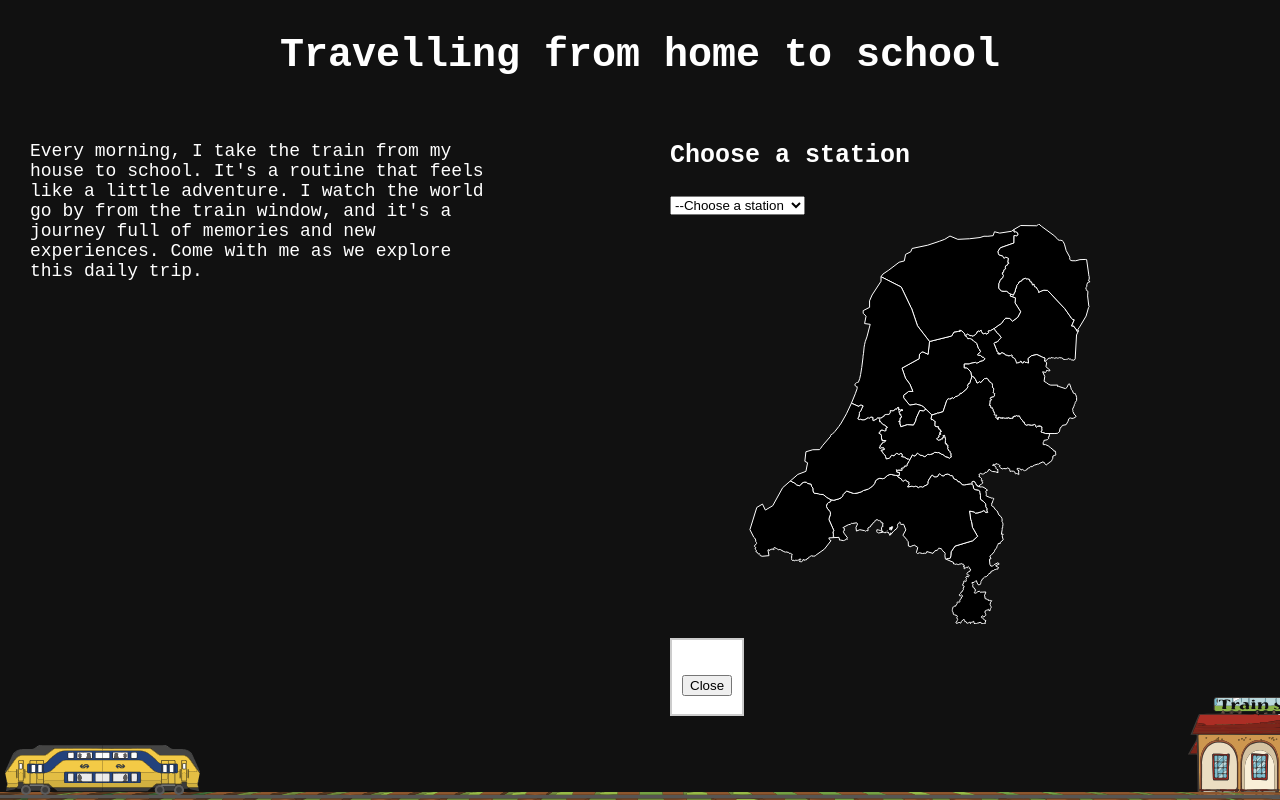
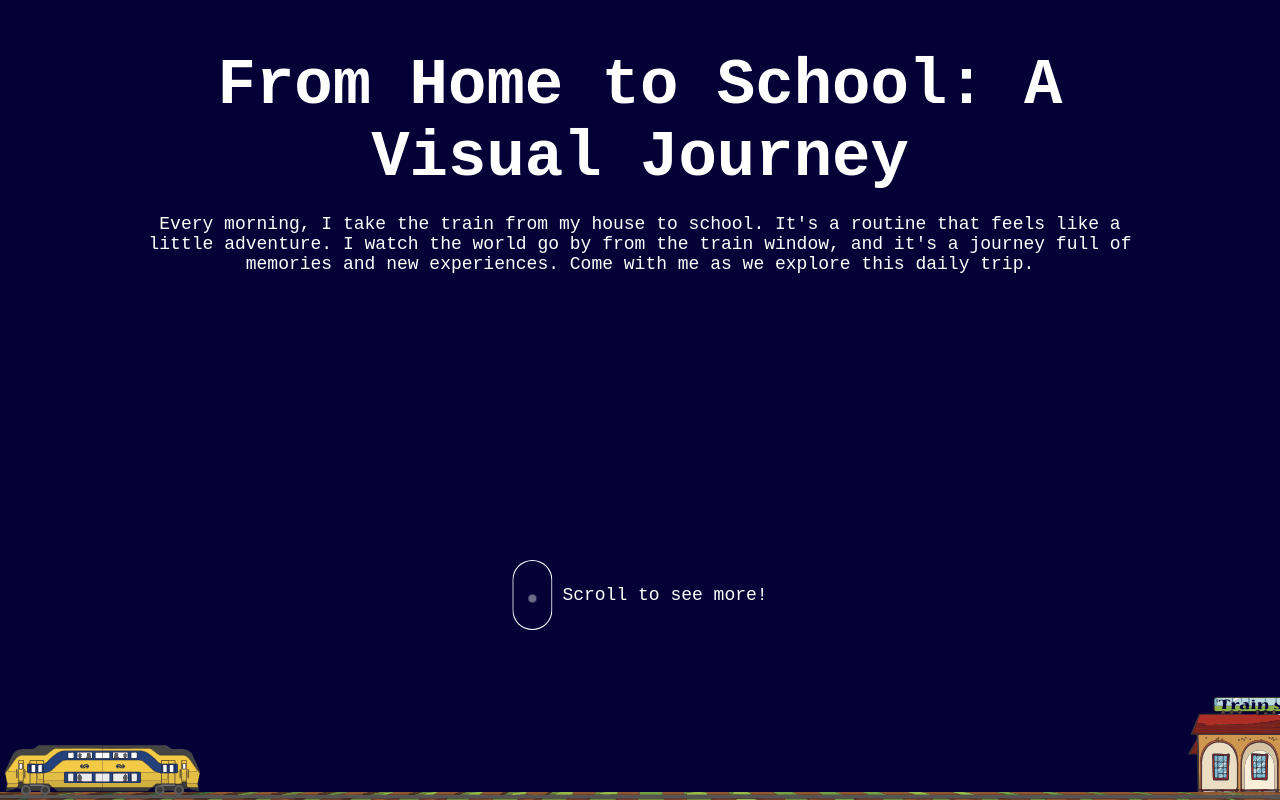
Before and after one commit to Kboere/Tech-Track-23-24, a SvelteKit app: page / in a window 1280 px wide. Built offline with nearby package versions, Linux system fonts and the light colour scheme.

Commit message:
dynamically loading data in + added a table

```diff
--- a/src/components/provinces-map.svelte
+++ b/src/components/provinces-map.svelte
@@ -3,6 +3,8 @@
 	import * as d3 from 'd3';
 
 	let geojson;
+	let selectedStation = '';
+	let stationInfo = '';
 
 	onMount(() => {
 		// Select the SVG container where you want to render the map
@@ -18,7 +20,7 @@
 				let geojson = json;
 
 				// Set the projection size after you have the geojson data
-				projection.fitSize([500, 400], geojson); // Adjust the size as needed
+				projection.fitSize([600, 600], geojson); // Adjust the size as needed
 
 				// Define the SVG path element for your features
 				const paths = svg
@@ -28,16 +30,17 @@
 					.append('path')
 					.attr('d', geoGenerator)
 					.style('stroke', '#fff')
+					.style('fill', 'transparent')
 					.style('stroke-width', 1);
 
 				console.log('GeoJSON data loaded successfully'); // Add this log
 			})
-			.catch((error) => {
-				console.error('Error loading GeoJSON:', error);
+			.catch((err) => {
+				console.error('Error loading GeoJSON:', err);
 			});
 
 		// Function to update the map and pop-up based on the selected station
-		const updateMapAndPopup = (selectedStation) => {
+		const updateMapAndTable = (selectedStation) => {
 			svg.selectAll('.new-point').remove();
 
 			// Load the GeoJSON data for trainstations
@@ -67,10 +70,21 @@
 							})
 							.attr('r', 5)
 							.style('fill', 'red')
-							.on('click', () => {
-								console.log('testen');
-								openPopup(selectedStation);
+							.on('mouseover', () => {
+								svg
+									.append('text')
+									.attr('x', projection(selectedStationFeature.geometry.coordinates)[0] + 10)
+									.attr('y', projection(selectedStationFeature.geometry.coordinates)[1])
+									.text(selectedStationFeature.properties.name)
+									.attr('class', 'station-label');
+							})
+							.on('mouseout', () => {
+								// Remove the text label on mouseout
+								svg.selectAll('.station-label').remove();
 							});
+
+						// Dynamically generate table rows based on the selected station
+						stationInfo = generateStationInfo(trainStations, selectedStation);
 					} else {
 						console.error('Station not found in GeoJSON data.');
 					}
@@ -84,47 +98,65 @@
 		document.getElementById('station-select').addEventListener('change', (event) => {
 			const selectedStation = event.target.value;
 			console.log(`Selected station: ${selectedStation}`); // Add this log
-			updateMapAndPopup(selectedStation);
+			updateMapAndTable(selectedStation);
 		});
 
-		// Function to open the pop-up and populate its content with data
-		const openPopup = (title) => {
-			document.getElementById('popup-title').textContent = title;
-			document.getElementById('popup').style.display = 'block'; // Show the pop-up
-		};
-
-		// Function to close the pop-up
-		const closePopup = () => {
-			document.getElementById('popup').style.display = 'none'; // Hide the pop-up
-		};
-
-		// Add a click event listener to the "Close" button inside the pop-up
-		document.getElementById('close-popup').addEventListener('click', () => {
-			closePopup(); // Close the pop-up when the "Close" button is clicked
-		});
+		// Function to dynamically generate table rows based on the selected station
+		function generateStationInfo(trainStations, selectedStation) {
+			return trainStations
+				.filter((station) => station.properties.name === selectedStation)
+				.map((station) => {
+					return `
+            <tr>
+                <td>Station was build in: </td>
+                <td>${station.properties.name}</td>
+            </tr>
+            <tr>
+                <td>Station's coordinates are: </td>
+                <td>${station.geometry.coordinates}</td>
+            </tr>
+            <tr>
+                <td>other data...: </td>
+                <td>${station.geometry.coordinates}</td>
+            </tr>
+        `;
+				})
+				.join('');
+		}
 	});
 </script>
 
 <div class="g-center">
-    <h1>Travelling from home to school</h1>
+	<h2>A few stations and it's history</h2>
 </div>
 
 <div class="g-left intro">
-	<p class="intro">
-		Every morning, I take the train from my house to school. It's a routine that feels like a little
-		adventure. I watch the world go by from the train window, and it's a journey full of memories
-		and new experiences. Come with me as we explore this daily trip.
-	</p>
+	<div class="tbl-header">
+		<table cellpadding="0" cellspacing="0" border="0">
+			<thead>
+				<tr>
+					<th>Trainstation of {selectedStation}</th>
+				</tr>
+			</thead>
+		</table>
+	</div>
+	<div class="tbl-content">
+		<table cellpadding="0" cellspacing="0" border="0">
+			<tbody>
+				{@html stationInfo}
+			</tbody>
+		</table>
+	</div>
 </div>
 
 <div class="g-right">
 	<label for="station-select"><h3>Choose a station</h3></label>
-	<select name="Train-stations" id="station-select">
+	<select bind:value={selectedStation} name="Train-stations" id="station-select">
 		<option value="">--Choose a station</option>
 		<option value="Geldermalsen">Geldermalsen</option>
 		<option value="Utrecht Centraal">Utrecht Centraal</option>
 		<option value="Amsterdam Amstel">Amsterdam Amstel</option>
-        <option value="Helmond">Helmond</option>
+		<option value="Helmond">Helmond</option>
 	</select>
 
 	<div id="content">
@@ -132,16 +164,10 @@
 			class="svg-area"
 			version="1.0"
 			xmlns="http://www.w3.org/2000/svg"
-			width="500"
-			height="400"
+			width="600"
+			height="600"
+			viewBox="0 0 600 600"
+			preserveAspectRatio="xMinYMin meet"
 		/>
 	</div>
-
-	<div id="popup">
-		<div class="popup-content">
-			<!-- svelte-ignore a11y-missing-content -->
-			<h2 id="popup-title" />
-			<button id="close-popup">Close</button>
-		</div>
-	</div>
 </div>
--- a/src/routes/+page.svelte
+++ b/src/routes/+page.svelte
@@ -7,43 +7,86 @@
 	<script src="custom.js"></script>
 </svelte:head>
 
-<div class="train">
-	<img src="../images/train.svg" alt="train of NS">
+<div class="train fade-in-right">
+	<img src="../images/train.svg" alt="train of NS" />
 </div>
 
 <main>
 	<article>
 		<section>
+			<div class="title-box">
+				<h1 class="fade-in">From Home to School: A Visual Journey</h1>
+				<p>Every morning, I take the train from my house to school. It's a routine that feels like a little
+					adventure. I watch the world go by from the train window, and it's a journey full of memories
+					and new experiences. Come with me as we explore this daily trip.</p>
+				<div class="scroll-box">
+					<div class="icon-scroll"></div>
+					<p class="new-point">Scroll to see more!</p>
+				</div>
+			</div>
+
+			<div class="train-part">
+				<img
+					class="trainstation right"
+					src="../images/links-trainstation2.svg"
+					alt="trainstation of geldermalsen"
+				/>
+				<img class="track" src="../images/track.svg" alt="traintrack" />
+			</div>
+		</section>
+		<section class="provinces">
 			<ProvincesMap />
 			<div class="train-part">
-				<img class="trainstation right" src="../images/links-trainstation2.svg" alt="trainstation of geldermalsen">
+				<img
+					class="trainstation left"
+					src="../images/rechts-trainstation2.svg"
+					alt="trainstation of geldermalsen"
+				/>
+				<img
+					class="trainstation right"
+					src="../images/links-trainstation2.svg"
+					alt="trainstation of geldermalsen"
+				/>
 				<img class="track" src="../images/track.svg" alt="traintrack" />
 			</div>
 		</section>
 		<section>
 			<div class="train-part">
-				<img class="trainstation left" src="../images/rechts-trainstation2.svg" alt="trainstation of geldermalsen">
-				<img class="trainstation right" src="../images/links-trainstation2.svg" alt="trainstation of geldermalsen">
+				<img
+					class="trainstation left"
+					src="../images/rechts-trainstation2.svg"
+					alt="trainstation of geldermalsen"
+				/>
+				<img
+					class="trainstation right"
+					src="../images/links-trainstation2.svg"
+					alt="trainstation of geldermalsen"
+				/>
 				<img class="track" src="../images/track.svg" alt="traintrack" />
 			</div>
 		</section>
 		<section>
 			<div class="train-part">
-				<img class="trainstation left" src="../images/rechts-trainstation2.svg" alt="trainstation of geldermalsen">
-				<img class="trainstation right" src="../images/links-trainstation2.svg" alt="trainstation of geldermalsen">
+				<img
+					class="trainstation left"
+					src="../images/rechts-trainstation2.svg"
+					alt="trainstation of geldermalsen"
+				/>
+				<img
+					class="trainstation right"
+					src="../images/links-trainstation2.svg"
+					alt="trainstation of geldermalsen"
+				/>
 				<img class="track" src="../images/track.svg" alt="traintrack" />
 			</div>
 		</section>
 		<section>
 			<div class="train-part">
-				<img class="trainstation left" src="../images/rechts-trainstation2.svg" alt="trainstation of geldermalsen">
-				<img class="trainstation right" src="../images/links-trainstation2.svg" alt="trainstation of geldermalsen">
-				<img class="track" src="../images/track.svg" alt="traintrack" />
-			</div>
-		</section>
-		<section>
-			<div class="train-part">
-				<img class="trainstation left" src="../images/rechts-trainstation2.svg" alt="trainstation of geldermalsen">
+				<img
+					class="trainstation left"
+					src="../images/rechts-trainstation2.svg"
+					alt="trainstation of geldermalsen"
+				/>
 				<img class="track" src="../images/track.svg" alt="traintrack" />
 			</div>
 		</section>
--- a/static/style.css
+++ b/static/style.css
@@ -7,20 +7,23 @@
     display: none;
 }
 
-  h1{
+h1 {
     font-size: 40px;
 }
-  h2{
+
+h2 {
     font-size: 30px;
 }
-  h3{
+
+h3 {
     font-size: 25px;
 }
-  p{
+
+p {
     font-size: 18px;
 }
 
-  .g-center{
+.g-center {
     position: relative;
     width: 100%;
     text-align: center;
@@ -30,14 +33,22 @@
 }
 
 .g-left,
-  .g-right{
+.g-right {
     position: relative;
     width: calc(50% - 60px);
     padding: 30px;
 }
 
-  .g-left .intro{
+.g-left .intro {
     width: 80%;
+}
+
+.provinces .g-left{
+    width: calc(40% - 60px);
+}
+
+.provinces .g-right{
+    width: calc(60% - 60px);
 }
 
 /* ------------------------------ end of general CSS ------------------------------ */
@@ -74,18 +85,22 @@
     font-size: 3rem;
     -webkit-backface-visibility: hidden;
     backface-visibility: hidden;
+    background: #050036;
+    color: #fff;
 }
 
-  .train-part{
+#content{
+    display: flex;
+    justify-content:center;
+}
+
+.train-part {
     position: relative;
     width: 100%;
 }
 
-  .train{
+.train {
     position: fixed;
-    /* background-image: url('../images/train.svg');
-    background-repeat: no-repeat;
-    background-size: cover; */
     bottom: 5px;
     left: 5px;
     width: 100%;
@@ -93,11 +108,11 @@
     z-index: 10;
 }
 
-  .train img{
+.train img {
     height: 50px;
 }
 
-  .train-part .track{
+.train-part .track {
     position: absolute;
     bottom: 0;
     left: 0;
@@ -105,6 +120,7 @@
     height: 8px;
     object-fit: cover;
 }
+
 .train-part .trainstation.right,
 .train-part .trainstation.left {
     position: absolute;
@@ -120,17 +136,6 @@
 }
 
 
-  section:nth-of-type(odd) {
-    background: #111;
-    color: #fff;
-  }
-
-  section:nth-of-type(even) {
-    background: rgb(63, 27, 27);
-    color: #fff;
-  }
-
-
 /* CSS for the pop-up box */
 #popup {
     position: absolute;
@@ -140,7 +145,7 @@
     z-index: 1000;
 }
 
-  #popup h2{
+#popup h2 {
     color: #000;
 }
 
@@ -150,11 +155,139 @@
     animation: flashing 1s linear infinite;
 }
 
-  @keyframes flashing{
-    from{
+.title-box {
+    width: 80%;
+    text-align: center;
+    position: relative;
+    margin: 0 auto;
+    height: 100%;
+}
+
+.title-box h1 {
+    font-size: 5vw;
+    margin: 50px 0 20px 0;
+    width: 100%;
+}
+
+@keyframes flashing {
+    from {
         opacity: 1;
     }
-    to{
+
+    to {
         opacity: .5;
     }
 }
+
+.fade-in {
+    animation: 1.5s fadeIn;
+}
+
+@keyframes fadeIn {
+    0% {
+        opacity: 0;
+    }
+
+    100% {
+        opacity: 1;
+    }
+}
+
+.fade-in-right {
+    animation: 2.5s fadeInRight;
+}
+
+@keyframes fadeInRight {
+    0% {
+        transform: translateX(-100%);
+        opacity: 0;
+    }
+
+    100% {
+        transform: translateX(0%);
+        opacity: 1;
+    }
+}
+
+/* --------------------------------- Scroll effect ----------------------------------- */
+.scroll-box {
+    position: absolute;
+    display: flex;
+    left: 50%;
+    top: 70%;
+    transform: translate(-50%, 0%);
+    justify-content: center;
+    align-items: center;
+}
+
+.icon-scroll {
+    width: 40px;
+    height: 70px;
+    margin-right: 10px;
+    position: relative;
+    box-shadow: inset 0 0 0 1px #fff;
+    border-radius: 25px;
+}
+
+.icon-scroll:before {
+    content: '';
+    position: absolute;
+    width: 8px;
+    height: 8px;
+    background: #fff;
+    margin-left: -4px;
+    top: 8px;
+    border-radius: 4px;
+    animation: scroll 1.5s infinite;
+}
+
+@keyframes scroll {
+    0% {
+        opacity: 1;
+    }
+
+    100% {
+        opacity: 0;
+        transform: translateY(46px);
+    }
+}
+
+/* --------------------------------- table styling ----------------------------------- */
+
+table{
+    width:100%;
+    table-layout: fixed;
+  }
+  .tbl-header{
+    background-color: rgba(255,255,255,0.3);
+    border-radius: 10px 10px 0 0;
+   }
+  .tbl-content{
+    margin-top: 0px;
+    border-radius: 0 0 10px 10px;
+    border: 1px solid rgba(255,255,255,0.3);
+  }
+  th{
+    padding: 20px 15px;
+    text-align: left;
+    font-weight: 500;
+    font-size: 12px;
+    color: #fff;
+    text-transform: uppercase;
+  }
+  td{
+    padding: 15px;
+    text-align: left;
+    vertical-align:middle;
+    font-weight: 300;
+    font-size: 12px;
+    color: #fff;
+    border-bottom: solid 1px rgba(255,255,255,0.1);
+    word-break: break-word;
+  }
+  td:first-of-type{
+    width: 40%;
+  }
+  td:last-of-type{
+    width: 60%;
+  }
```
Also changed, not shown: static/custom.js (+30 -0 lines). Lines whose indentation alone changed are shown as unchanged.
